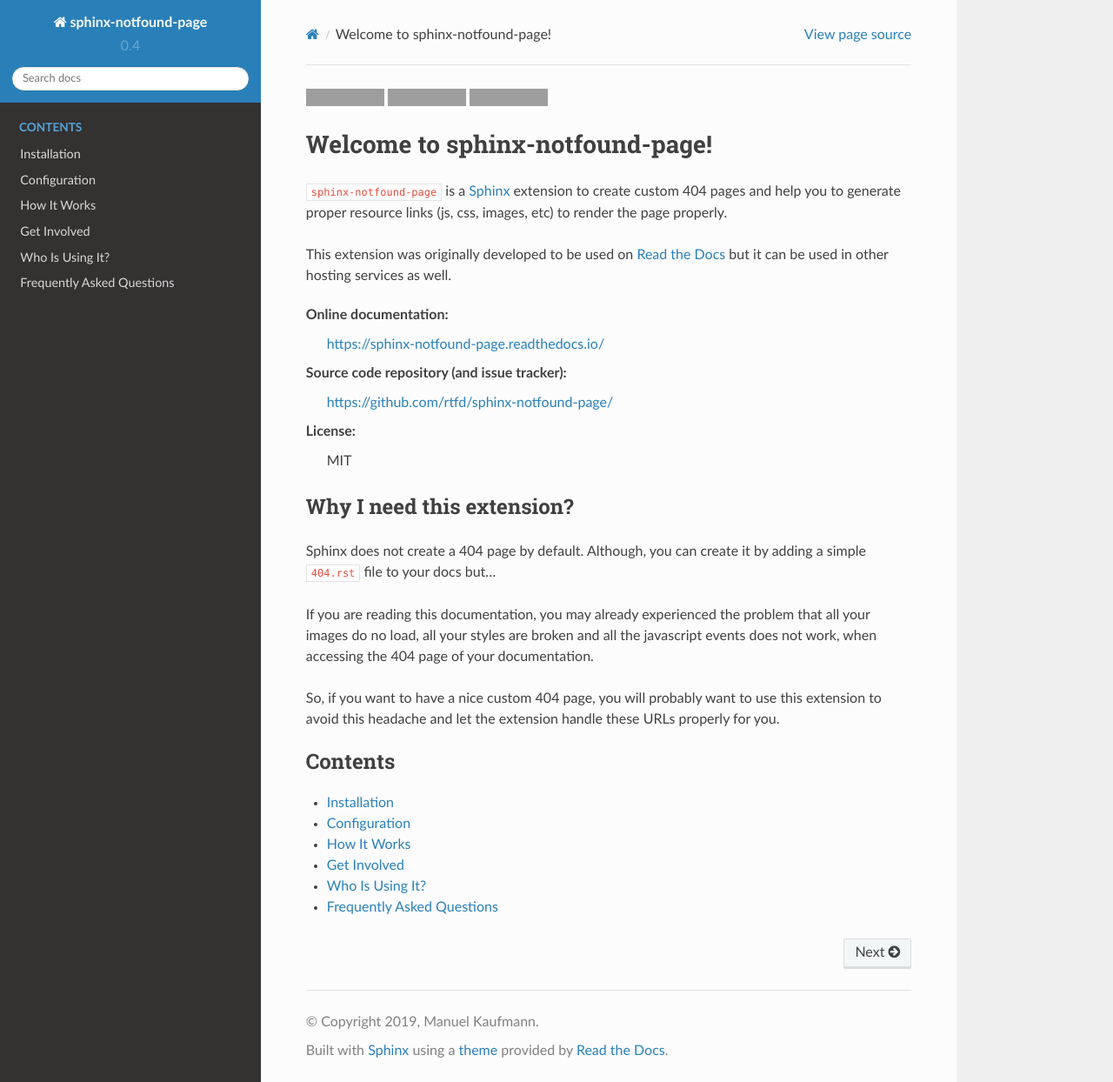
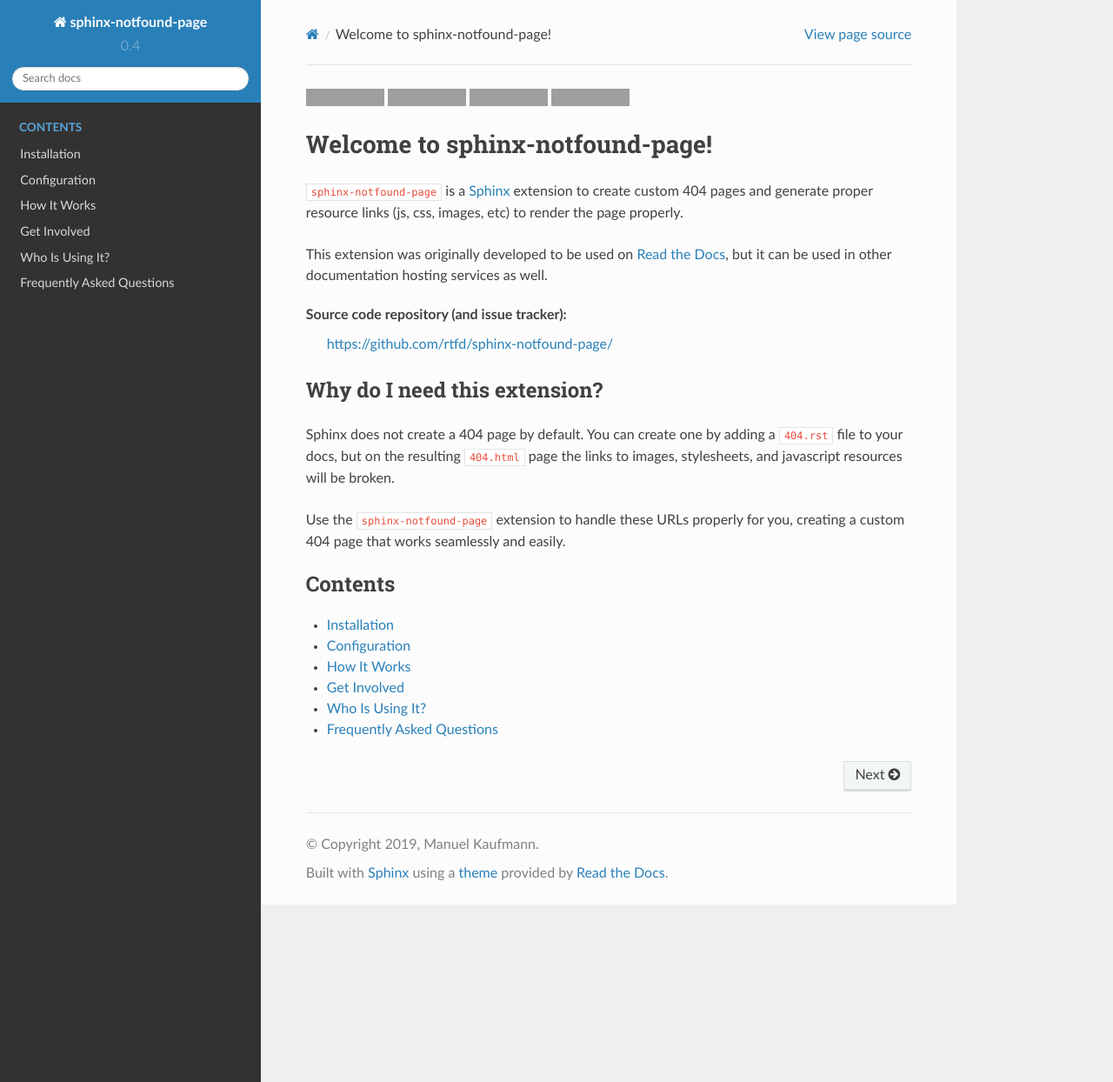
Before and after one commit to readthedocs/sphinx-notfound-page, a Sphinx documentation site: the page built from docs/index.rst, in a window 1280 px wide and 1244 px high. Shown: the whole window at 87% size. Built offline with Sphinx 7.4.7 and the Read the Docs theme 2.0.0, drawn with Linux system fonts in a browser that asks for light colours; pages that are not in the unit, such as notebooks, are missing from menus; grey boxes are pictures that could not be loaded.

Commit message:
sanding down rough edges

```diff
--- a/docs/index.rst
+++ b/docs/index.rst
@@ -1,37 +1,24 @@
-|Build| |PyPI version| |License|
+|Build| |PyPI| |License| |Issues|
 
 Welcome to sphinx-notfound-page!
 ================================
 
-``sphinx-notfound-page`` is a Sphinx_ extension to create custom 404 pages and help you to generate proper resource links (js, css, images, etc) to render the page properly.
+``sphinx-notfound-page`` is a Sphinx_ extension to create custom 404 pages and generate proper resource links (js, css, images, etc) to render the page properly.
 
-This extension was originally developed to be used on `Read the Docs`_ but it can be used in other hosting services as well.
-
-Online documentation:
-    https://sphinx-notfound-page.readthedocs.io/
+This extension was originally developed to be used on `Read the Docs`_, but it can be used in other documentation hosting services as well.
 
 Source code repository (and issue tracker):
     https://github.com/rtfd/sphinx-notfound-page/
 
-License:
-    MIT
+Why do I need this extension?
+-----------------------------
 
+Sphinx does not create a 404 page by default. You can create one by adding a
+``404.rst`` file to your docs, but on the resulting ``404.html`` page the
+links  to images, stylesheets, and javascript resources will be broken.
 
-Why I need this extension?
---------------------------
-
-Sphinx does not create a 404 page by default.
-Although, you can create it by adding a simple ``404.rst`` file to your docs but...
-
-If you are reading this documentation,
-you may already experienced the problem that all your images do no load,
-all your styles are broken and all the javascript events does not work,
-when accessing the 404 page of your documentation.
-
-So, if you want to have a nice custom 404 page,
-you will probably want to use this extension to avoid this headache
-and let the extension handle these URLs properly for you.
-
+Use the ``sphinx-notfound-page`` extension to handle these URLs properly for
+you, creating a custom 404 page that works seamlessly and easily.
 
 
 .. toctree::
```
Also changed, not shown: other parts of docs/index.rst (+4 -1 lines), README.rst (+5 -5 lines).
